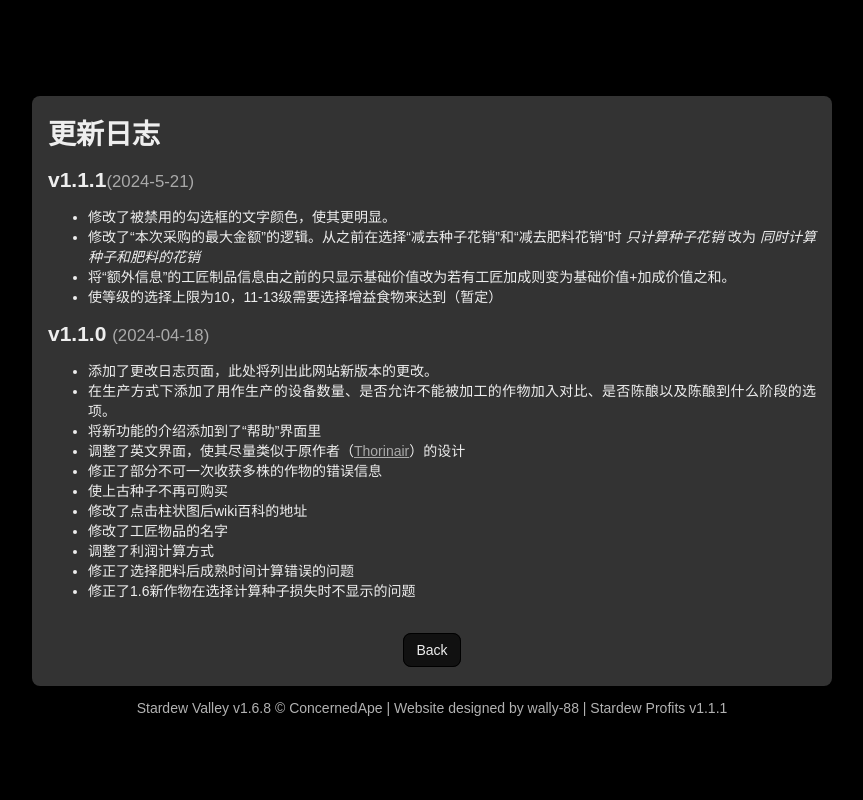
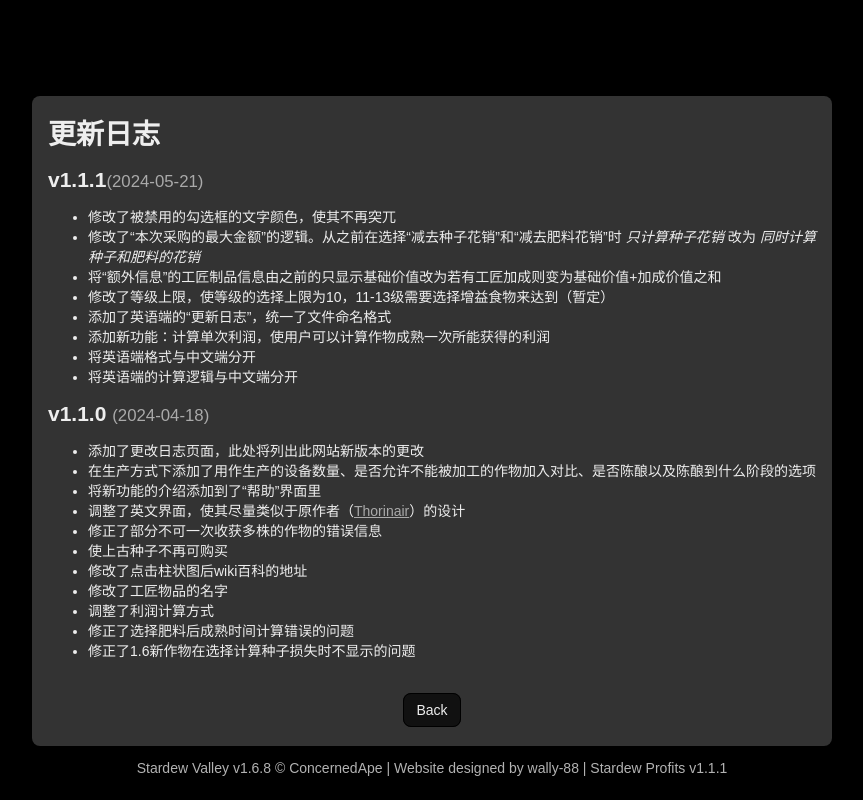
Before and after one commit to wally8-8/Stardew-Crop-Profits, a plain HTML site: page changes(cn).html in a window 1280 px wide. Shown: the whole page, without its empty margins (208-1071 px from the left). Drawn offline with nearby package versions, Linux system fonts and the light colour scheme; a script that the page names is missing.

Commit message:
更新更改-2024-05-21

```diff
--- a/changes(cn).html
+++ b/changes(cn).html
@@ -17,18 +17,22 @@
 
     <div class="changes">
         <h1>更新日志</h1>
-        <h2>v1.1.1<div class="date">(2024-5-21)</div></h2>
+        <h2>v1.1.1<div class="date">(2024-05-21)</div></h2>
         <ul>
-            <li>修改了被禁用的勾选框的文字颜色，使其更明显。 </li>
+            <li>修改了被禁用的勾选框的文字颜色，使其不再突兀 </li>
             <li>修改了“本次采购的最大金额”的逻辑。从之前在选择“减去种子花销”和“减去肥料花销”时<em> 只计算种子花销 </em>改为<em> 同时计算种子和肥料的花销 </em></li>
-            <li>将“额外信息”的工匠制品信息由之前的只显示基础价值改为若有工匠加成则变为基础价值+加成价值之和。</li>
-            <li>使等级的选择上限为10，11-13级需要选择增益食物来达到（暂定）</li>
+            <li>将“额外信息”的工匠制品信息由之前的只显示基础价值改为若有工匠加成则变为基础价值+加成价值之和</li>
+            <li>修改了等级上限，使等级的选择上限为10，11-13级需要选择增益食物来达到（暂定）</li>
+            <li>添加了英语端的“更新日志”，统一了文件命名格式</li>
+            <li>添加新功能：计算单次利润，使用户可以计算作物成熟一次所能获得的利润</li>
+            <li>将英语端格式与中文端分开</li>
+            <li>将英语端的计算逻辑与中文端分开</li>
         </ul>
         <h2>v1.1.0 <div class="date">(2024-04-18)</div>
         </h2>
         <ul>
-            <li>添加了更改日志页面，此处将列出此网站新版本的更改。 </li>
-            <li>在生产方式下添加了用作生产的设备数量、是否允许不能被加工的作物加入对比、是否陈酿以及陈酿到什么阶段的选项。 </li>
+            <li>添加了更改日志页面，此处将列出此网站新版本的更改 </li>
+            <li>在生产方式下添加了用作生产的设备数量、是否允许不能被加工的作物加入对比、是否陈酿以及陈酿到什么阶段的选项</li>
             <li>将新功能的介绍添加到了“帮助”界面里</li>
             <li>调整了英文界面，使其尽量类似于原作者（<a href="https://github.com/Thorinair/Stardew-Profits"
                     target="_blank">Thorinair</a>）的设计</li>
```
